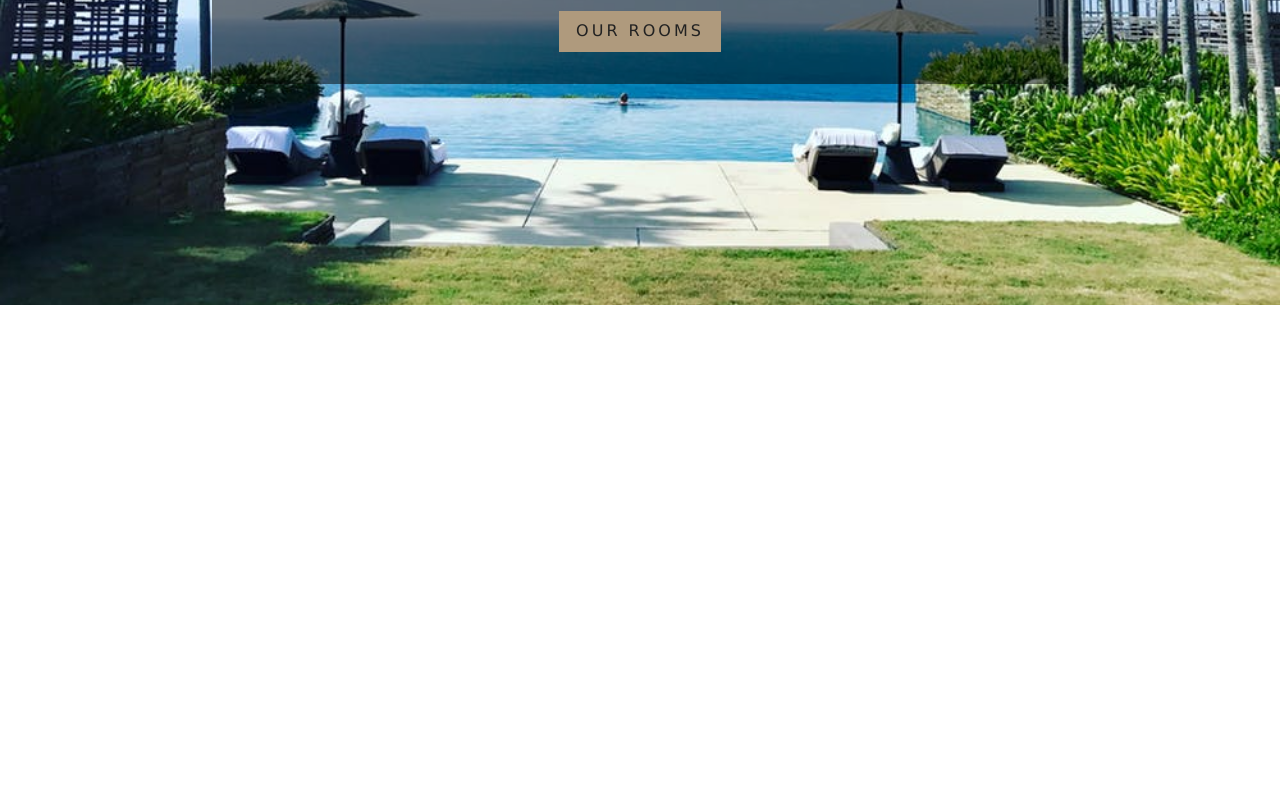
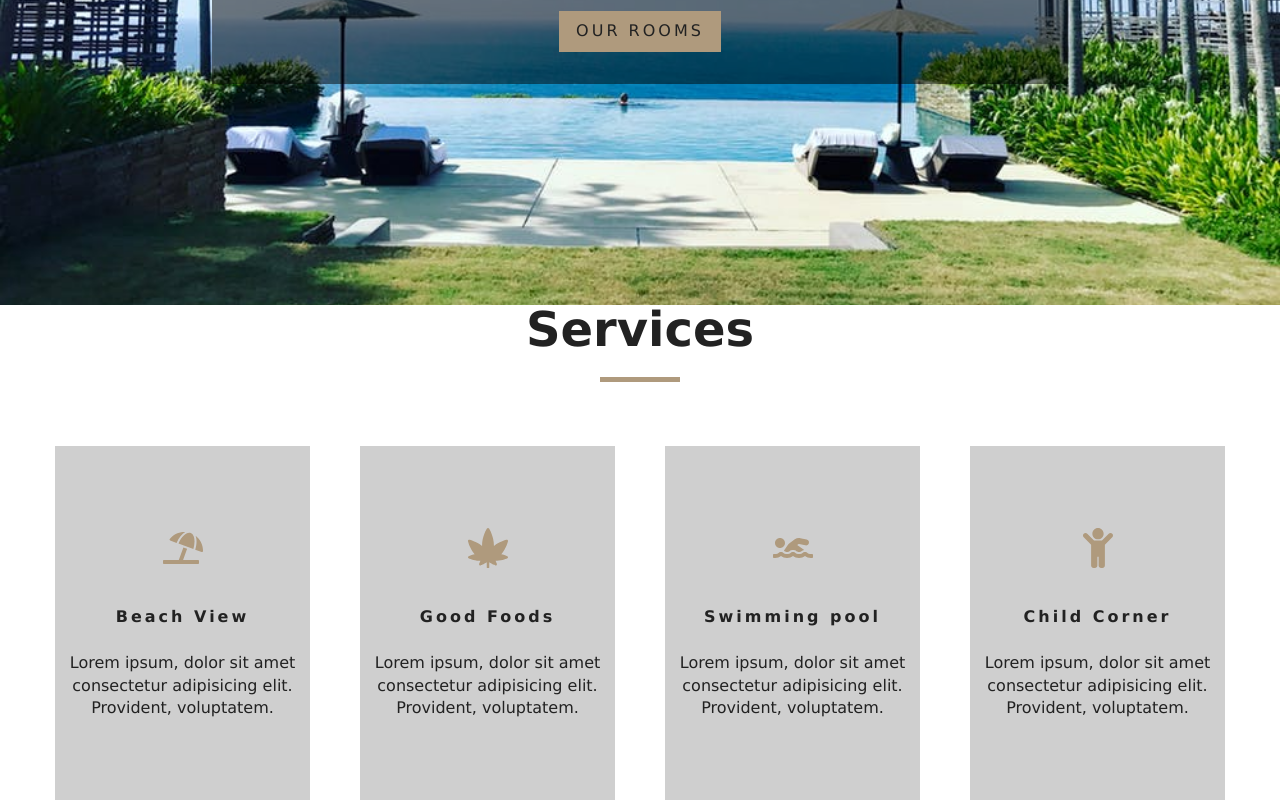
Before and after one commit to arafatul-islam/hotel-booking, a React (Create React App) app: page / in a window 1280 px wide. Shown: the part 495-1295 px from the top of the page. Before the commit the page ends 800 px from the top, so only its background shows below. Built offline with nearby package versions, Linux system fonts and the light colour scheme.

Commit message:
services added

```diff
--- /dev/null
+++ b/src/Components/Services.jsx
@@ -0,0 +1,45 @@
+import React, { useState } from 'react'
+import Title from './Title'
+import { FaUmbrellaBeach, FaCannabis, FaSwimmer, FaChild } from 'react-icons/fa'
+const Services = () => {
+  const [services, setServices] = useState([
+    {
+      icon: <FaUmbrellaBeach />,
+      title: 'Beach View',
+      info: 'Lorem ipsum, dolor sit amet consectetur adipisicing elit. Provident, voluptatem.',
+    },
+    {
+      icon: <FaCannabis />,
+      title: 'Good Foods',
+      info: 'Lorem ipsum, dolor sit amet consectetur adipisicing elit. Provident, voluptatem.',
+    },
+    {
+      icon: <FaSwimmer />,
+      title: 'Swimming pool',
+      info: 'Lorem ipsum, dolor sit amet consectetur adipisicing elit. Provident, voluptatem.',
+    },
+    {
+      icon: <FaChild />,
+      title: 'Child Corner',
+      info: 'Lorem ipsum, dolor sit amet consectetur adipisicing elit. Provident, voluptatem.',
+    },
+  ])
+  return (
+    <section className='service'>
+      <Title title='Services' />
+      <div className='services-center'>
+        {services.map((item, indx) => {
+          return (
+            <article key={indx} className='services'>
+              <span>{item.icon}</span>
+              <h6>{item.title}</h6>
+              <p>{item.info}</p>
+            </article>
+          )
+        })}
+      </div>
+    </section>
+  )
+}
+
+export default Services
--- /dev/null
+++ b/src/Components/Title.jsx
@@ -0,0 +1,14 @@
+import React from 'react'
+
+const Title = ({ title }) => {
+  return (
+    <>
+      <div className='section-title'>
+        <h1>{title}</h1>
+        <div />
+      </div>
+    </>
+  )
+}
+
+export default Title
--- a/src/Pages/Home.jsx
+++ b/src/Pages/Home.jsx
@@ -2,9 +2,11 @@ import React from 'react'
 import { Link } from 'react-router-dom'
 import Banner from '../Components/Banner'
 import Hero from '../Components/Hero'
+import Services from '../Components/Services'
 
 const Home = (props) => {
   return (
+    <>
       <Hero>
         <Banner title='Luxurious Rooms' subtitle='Delux Room Starts @ 1299 BDT'>
           <Link className='btn-primary' to='rooms'>
@@ -12,6 +14,8 @@ const Home = (props) => {
           </Link>
         </Banner>
       </Hero>
+      <Services />
+    </>
   )
 }
 
--- a/src/Pages/Rooms.jsx
+++ b/src/Pages/Rooms.jsx
@@ -1,11 +1,18 @@
 import React from 'react'
-import { Outlet } from 'react-router-dom'
+import { Link, Outlet } from 'react-router-dom'
+import Banner from '../Components/Banner'
 import Hero from '../Components/Hero'
 
 const Rooms = (props) => {
   return (
     <div>
-      <Hero hero='roomsHero'></Hero>
+      <Hero hero='roomsHero'>
+        <Banner title='Our Rooms'>
+          <Link className='btn-primary' to='/'>
+            Return Home
+          </Link>
+        </Banner>
+      </Hero>
       <Outlet />
     </div>
   )
```
Lines whose indentation alone changed are shown as unchanged.
